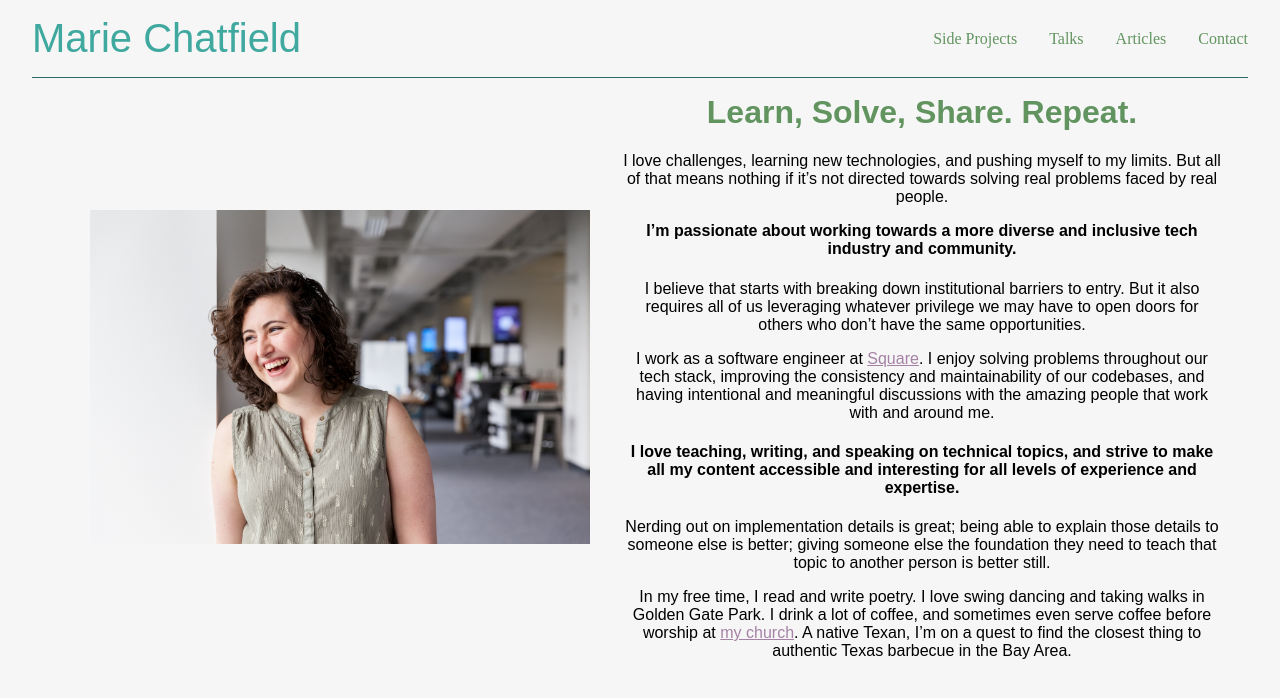
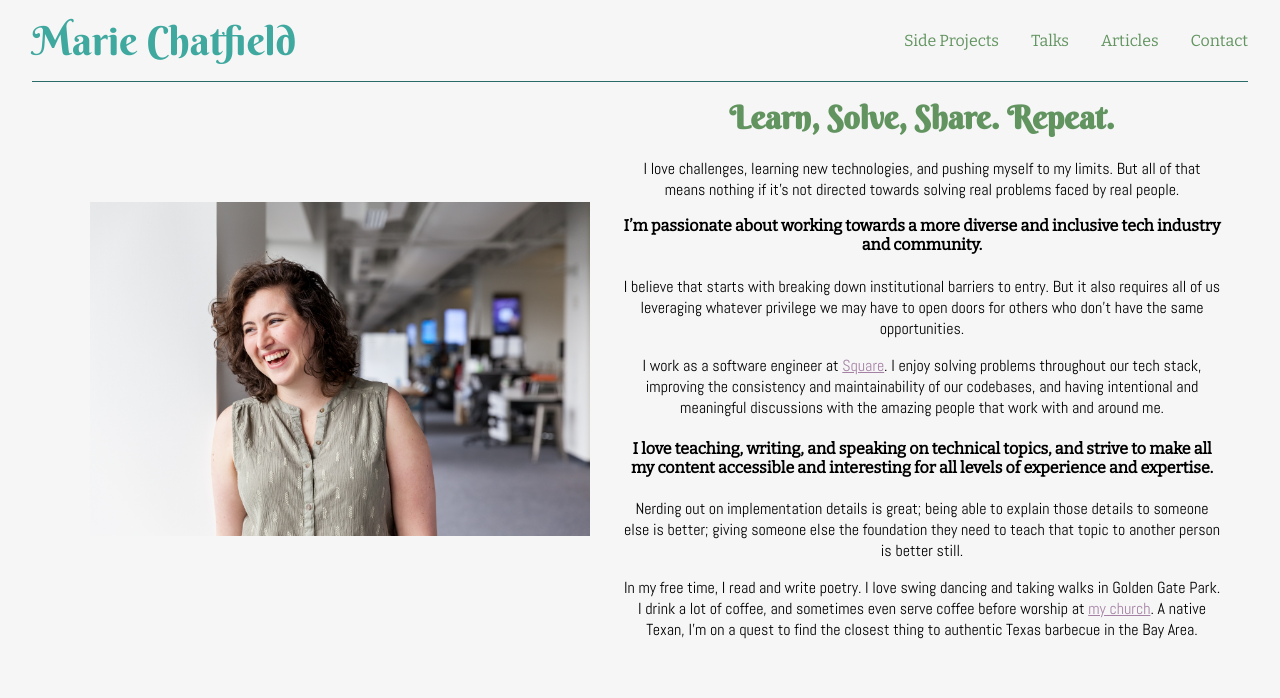
Before and after one commit to mchat/mchat.github.io, a Jekyll site: the page built from index.md, in a window 1280 px wide. Shown: the top 698 px of the page. Built offline with Jekyll 4.4.1, drawn with Linux system fonts in a browser that asks for light colours; nearby versions of some CDN libraries; comment, search, counter and statistics services are not loaded.

Commit message:
Get rid of extra fonts used in testing.

```diff
--- a/_layouts/default.html
+++ b/_layouts/default.html
@@ -5,7 +5,7 @@
     <!-- Configure viewport to correctly size for iOS mobile devices. -->
     <meta name="viewport" content="width=device-width, initial-scale=1, maximum-scale=1">
 
-    <link href='http://fonts.googleapis.com/css?family=Abel|Cookie|Berkshire+Swash|Lato|Raleway|Bitter|Noto+Serif' rel='stylesheet' type='text/css'>
+    <link href='http://fonts.googleapis.com/css?family=Abel|Berkshire+Swash|Bitter' rel='stylesheet' type='text/css'>
 
     <link rel="stylesheet" href="/public/resources/styles/custom.css">
     <link rel="stylesheet" href="https://maxcdn.bootstrapcdn.com/font-awesome/4.5.0/css/font-awesome.min.css">
```
